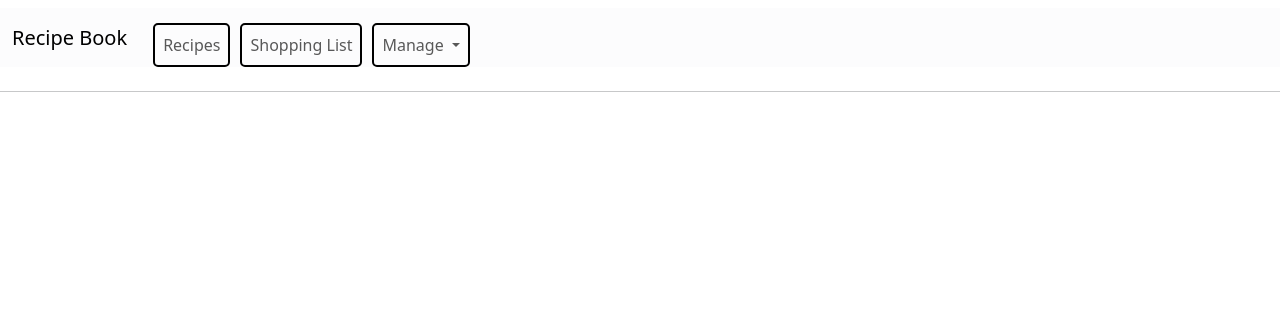
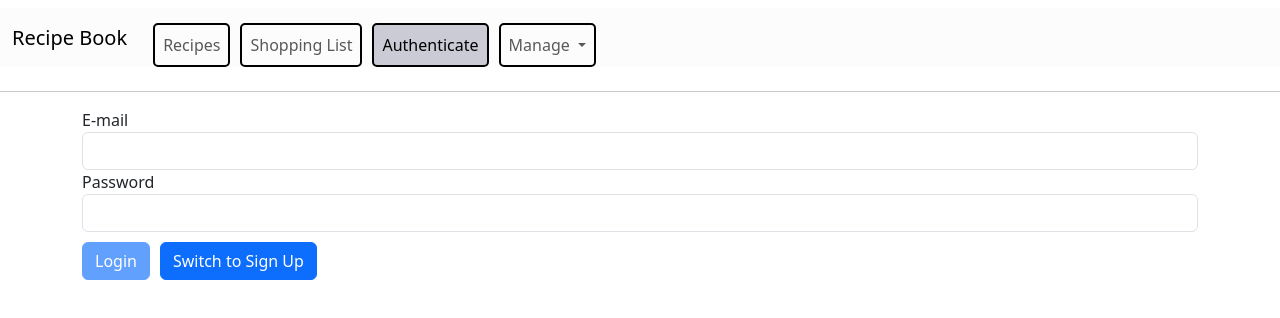
Before and after one commit to OliverCvetkoski/recipe-list-angular, an Angular app: page /auth in a window 1280 px wide. Before the commit this address led to /. Shown: the top 318 px of the page. Built offline with nearby package versions, Linux system fonts and the light colour scheme.

Commit message:
adding authentication

```diff
--- a/src/app/app-routing.module.ts
+++ b/src/app/app-routing.module.ts
@@ -7,6 +7,7 @@ import { RecipeStartComponent } from './recipes/recipe-start/recipe-start.compon
 import { RecipeDetailComponent } from './recipes/recipe-detail/recipe-detail.component';
 import { RecipeEditComponent } from './recipes/recipe-edit/recipe-edit.component';
 import { RecipesResolverService } from './recipes/recipes-resolver.service';
+import { AuthComponent } from './auth/auth.component';
 
 
 const appRoutes: Routes = [
@@ -19,7 +20,8 @@ const appRoutes: Routes = [
             { path: ':id/edit', component: RecipeEditComponent, resolve: [RecipesResolverService] }
         ]
     },
-    { path: 'shopping-list', component: ShoppingListComponent }
+    { path: 'shopping-list', component: ShoppingListComponent },
+    { path: 'auth', component: AuthComponent }
 ];
 
 @NgModule({
--- a/src/app/app.module.ts
+++ b/src/app/app.module.ts
@@ -16,6 +16,8 @@ import { AppRoutingModule } from './app-routing.module';
 import { RecipeStartComponent } from './recipes/recipe-start/recipe-start.component';
 import { RecipeEditComponent } from './recipes/recipe-edit/recipe-edit.component';
 import { RecipeService } from './recipes/recipe.service';
+import { AuthComponent } from './auth/auth.component';
+import { LoadingSpinner } from './shared/loading-spinner/loading-spinner.component';
 
 
 
@@ -30,7 +32,9 @@ import { RecipeService } from './recipes/recipe.service';
     ShoppingListComponent,
     ShoppingEditComponent,
     RecipeStartComponent,
-    RecipeEditComponent
+    RecipeEditComponent,
+    AuthComponent,
+    LoadingSpinner
   ],
   imports: [
     BrowserModule,
--- /dev/null
+++ b/src/app/auth/auth.component.css
@@ -0,0 +1,3 @@
+.btn {
+    margin: 10px 10px 0px 0px;
+}
--- /dev/null
+++ b/src/app/auth/auth.component.html
@@ -0,0 +1,29 @@
+<div>
+    <div>
+        <div class="alert alert-danger" *ngIf="errorMsg">
+            <p>{{ errorMsg }}</p>
+        </div>
+        <div *ngIf="isLoading" style="text-align: center;">
+            <app-loading-spinner></app-loading-spinner>
+        </div>
+        <form #authForm="ngForm" (ngSubmit)="onSubmit(authForm)" *ngIf="!isLoading">
+            <div class="form-group">
+                <label for="email">E-mail</label>
+                <input type="email" id="email" class="form-control" ngModel name="email" required email>
+            </div>
+            <div class="form-group">
+                <label for="password">Password</label>
+                <input type="password" id="password" minlength="6" class="form-control" ngModel name="password"
+                    required>
+            </div>
+            <div>
+                <button class="btn btn-primary" type="submit" [disabled]="!authForm.valid">
+                    {{ isLoginMode ? 'Login' : 'Sign Up'}}
+                </button>
+                <button class="btn btn-primary" type="button" (click)="onSwitchMode()">
+                    {{ isLoginMode ? 'Switch to Sign Up' : 'Switch to Login'}}
+                </button>
+            </div>
+        </form>
+    </div>
+</div>
--- /dev/null
+++ b/src/app/auth/auth.component.ts
@@ -0,0 +1,43 @@
+import { Component } from "@angular/core";
+import { NgForm } from "@angular/forms";
+import { AuthService } from "./auth.service";
+
+@Component({
+    selector: 'app-auth',
+    templateUrl: './auth.component.html',
+    styleUrls: ['./auth.component.css']
+})
+export class AuthComponent {
+    isLoginMode = true;
+    isLoading = false;
+    errorMsg: string = null;
+
+    constructor(private authService: AuthService) { }
+
+    onSwitchMode() {
+        this.isLoginMode = !this.isLoginMode;
+    }
+
+    onSubmit(form: NgForm) {
+        if (!form.valid) {
+            return;
+        }
+        const email = form.value.email;
+        const password = form.value.password;
+
+        this.isLoading = true;
+
+        if (this.isLoginMode) { } else {
+            this.authService.signup(email, password).subscribe(resData => {
+                console.log(resData);
+                this.isLoading = false;
+            }), errorRes => {
+                console.log(errorRes)
+                this.errorMsg = 'An Error occurred!'
+                this.isLoading = false;
+            };
+        }
+        form.reset();
+
+    }
+}
--- /dev/null
+++ b/src/app/auth/auth.service.ts
@@ -0,0 +1,23 @@
+import { HttpClient } from "@angular/common/http";
+import { Injectable } from "@angular/core";
+
+interface AuthResposeData {
+    kind: string;
+    idToken: string;
+    email: string;
+    refreshToken: string;
+    expiresIn: string;
+    localId: string;
+}
+
+
+@Injectable({ providedIn: 'root' })
+export class AuthService {
+    constructor(private http: HttpClient) { }
+
+
+    signup(email: string, password: string) {
+        return this.http.post<AuthResposeData>('https://identitytoolkit.googleapis.com/v1/accounts:signUp?key=AIzaSyCiAvefFkCgdxZzD1_wJ9AbqBSqkffdXOU',
+            { email: email, password: password, returnSecureToken: true })
+    }
+}
--- a/src/app/header/header.component.html
+++ b/src/app/header/header.component.html
@@ -13,14 +13,19 @@
                 <li class="nav-item">
                     <a class="nav-link" routerLink="/shopping-list" routerLinkActive="active">Shopping List</a>
                 </li>
+                <li class="nav-item">
+                    <a class="nav-link" routerLink="/auth" routerLinkActive="active">Authenticate</a>
+                </li>
                 <li class=" nav-item dropdown">
                     <a class="nav-link dropdown-toggle" href="#" role="button" data-bs-toggle="dropdown"
-                        aria-expanded="false">
-                        Manage
+                        aria-expanded="false">Manage
                     </a>
                     <ul class="dropdown-menu">
-                        <li><a class="dropdown-item" style="cursor: pointer;" (click)="onSaveData()">Save Data</a></li>
-                        <li><a class="dropdown-item" style="cursor: pointer;" (click)="onFetchData()">Fetch Data</a>
+                        <li>
+                            <a class="dropdown-item" style="cursor: pointer;" (click)="onSaveData()">Save Data</a>
+                        </li>
+                        <li>
+                            <a class="dropdown-item" style="cursor: pointer;" (click)="onFetchData()">Fetch Data</a>
                         </li>
                     </ul>
                 </li>
--- /dev/null
+++ b/src/app/shared/loading-spinner/loading-spinner.component.css
@@ -0,0 +1,101 @@
+.lds-default {
+    display: inline-block;
+    position: relative;
+    width: 80px;
+    height: 80px;
+}
+
+.lds-default div {
+    position: absolute;
+    width: 6px;
+    height: 6px;
+    background: #3091e1;
+    border-radius: 50%;
+    animation: lds-default 1.2s linear infinite;
+}
+
+.lds-default div:nth-child(1) {
+    animation-delay: 0s;
+    top: 37px;
+    left: 66px;
+}
+
+.lds-default div:nth-child(2) {
+    animation-delay: -0.1s;
+    top: 22px;
+    left: 62px;
+}
+
+.lds-default div:nth-child(3) {
+    animation-delay: -0.2s;
+    top: 11px;
+    left: 52px;
+}
+
+.lds-default div:nth-child(4) {
+    animation-delay: -0.3s;
+    top: 7px;
+    left: 37px;
+}
+
+.lds-default div:nth-child(5) {
+    animation-delay: -0.4s;
+    top: 11px;
+    left: 22px;
+}
+
+.lds-default div:nth-child(6) {
+    animation-delay: -0.5s;
+    top: 22px;
+    left: 11px;
+}
+
+.lds-default div:nth-child(7) {
+    animation-delay: -0.6s;
+    top: 37px;
+    left: 7px;
+}
+
+.lds-default div:nth-child(8) {
+    animation-delay: -0.7s;
+    top: 52px;
+    left: 11px;
+}
+
+.lds-default div:nth-child(9) {
+    animation-delay: -0.8s;
+    top: 62px;
+    left: 22px;
+}
+
+.lds-default div:nth-child(10) {
+    animation-delay: -0.9s;
+    top: 66px;
+    left: 37px;
+}
+
+.lds-default div:nth-child(11) {
+    animation-delay: -1s;
+    top: 62px;
+    left: 52px;
+}
+
+.lds-default div:nth-child(12) {
+    animation-delay: -1.1s;
+    top: 52px;
+    left: 62px;
+}
+
+@keyframes lds-default {
+
+    0%,
+    20%,
+    80%,
+    100% {
+        transform: scale(1);
+    }
+
+    50% {
+        transform: scale(1.5);
+    }
+}
--- /dev/null
+++ b/src/app/shared/loading-spinner/loading-spinner.component.html
@@ -0,0 +1,14 @@
+<div class="lds-default">
+    <div></div>
+    <div></div>
+    <div></div>
+    <div></div>
+    <div></div>
+    <div></div>
+    <div></div>
+    <div></div>
+    <div></div>
+    <div></div>
+    <div></div>
+    <div></div>
+</div>
--- a/src/app/shopping-list/shopping-list.component.html
+++ b/src/app/shopping-list/shopping-list.component.html
@@ -4,7 +4,8 @@
         <hr>
         <ul class="list-group">
             <a class="list-group-item" style="cursor:pointer;" *ngFor="let ingredient of ingredients; let i = index"
-                (click)="onEditItem(i)">{{ingredient.name}} ({{ingredient.amount}})</a>
+                (click)="onEditItem(i)">{{ingredient.name}} ({{ingredient.amount}})
+            </a>
         </ul>
     </div>
 </div>
```
Also changed, not shown: src/app/shared/loading-spinner/loading-spinner.component.ts (added, +11 -0 lines).
